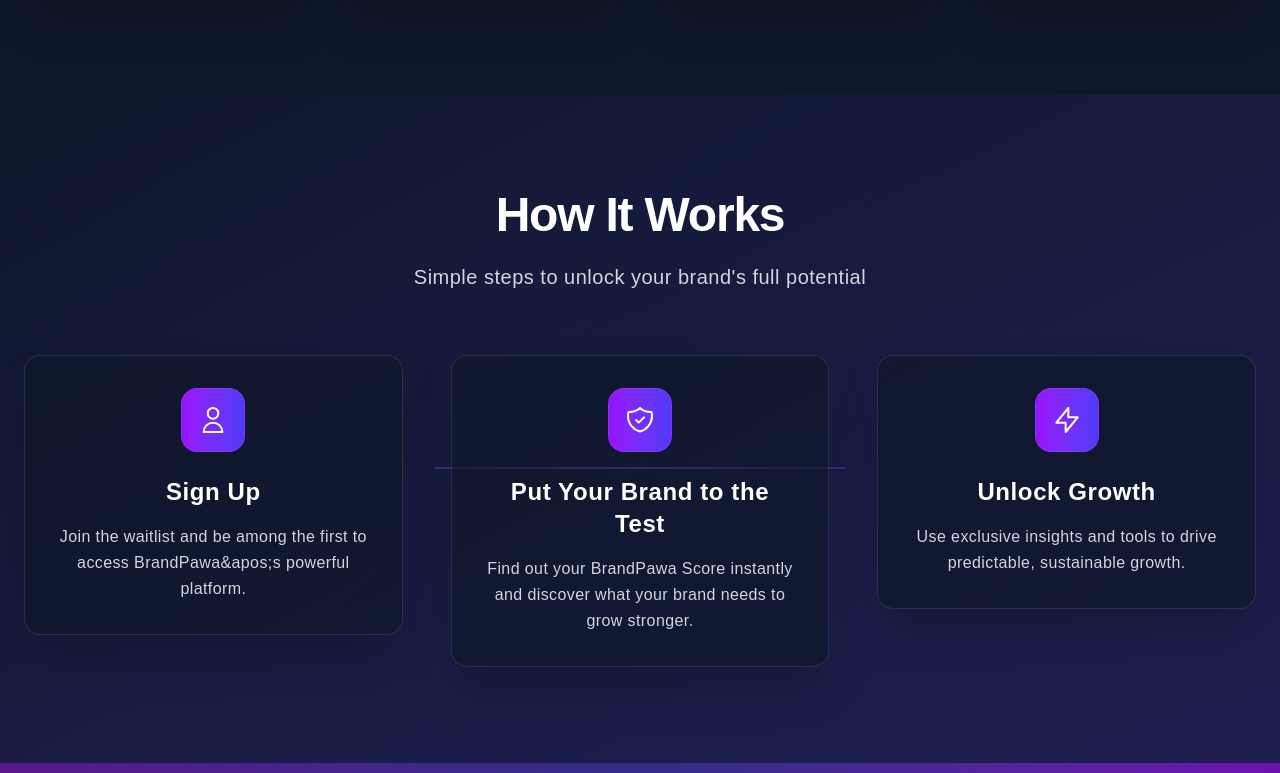
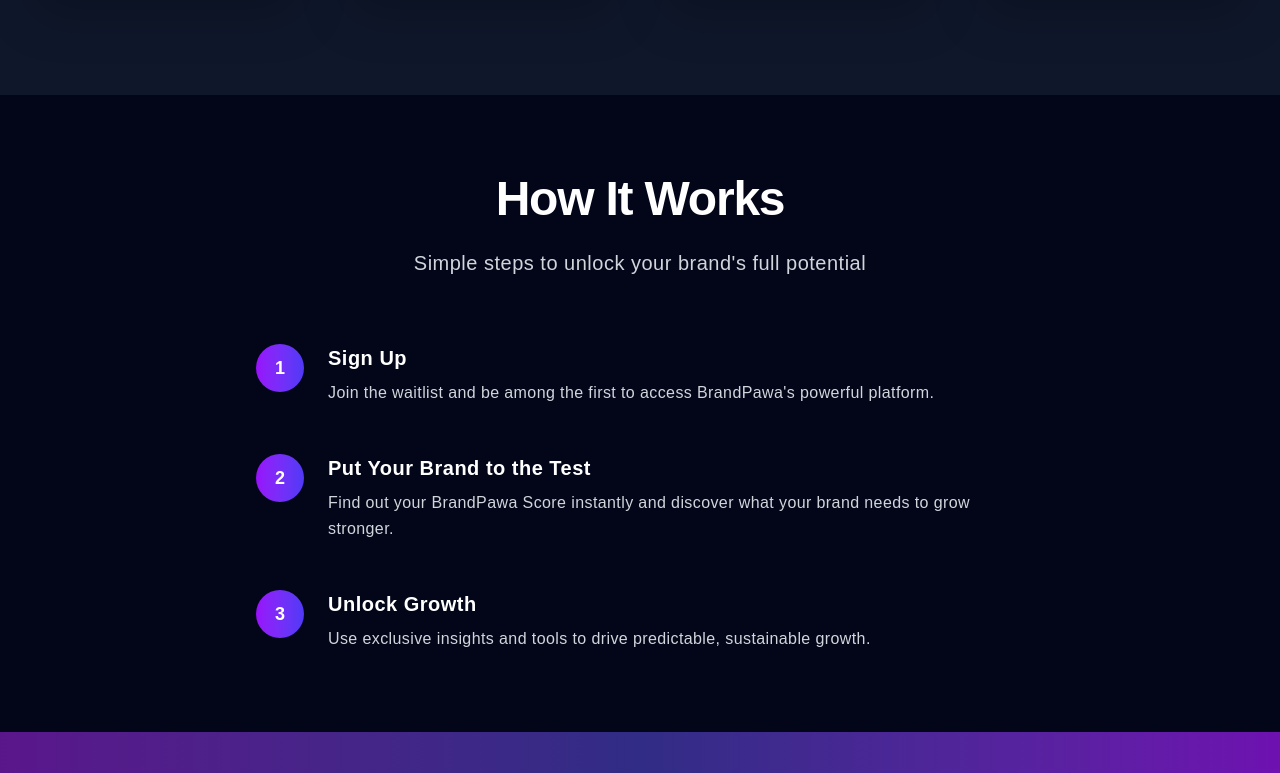
Before and after one commit to chizhinime/brand-pawa, a Next.js app: page / in a window 1280 px wide. Shown: the part 1647-2420 px from the top of the page. Built offline with nearby package versions, Linux system fonts and the light colour scheme; a web font is replaced by a local one.

Commit message:
Update index.tsx

```diff
--- a/src/pages/index.tsx
+++ b/src/pages/index.tsx
@@ -489,58 +489,53 @@
         </section>
 
         {/* How It Works Section */}
-        <section className="py-16 sm:py-24 px-4 sm:px-6 bg-gradient-to-br from-slate-900 to-indigo-900/30 relative overflow-hidden mobile-padding">
-          <div className="max-w-7xl mx-auto relative z-10">
-            <div className="text-center mb-12 sm:mb-16 animate-on-scroll">
-              <h2 className="text-2xl sm:text-3xl md:text-4xl lg:text-5xl font-black mb-4 sm:mb-6 text-white tracking-tight">
+        <section className="py-20 px-6 bg-slate-950">
+          <div className="max-w-4xl mx-auto">
+            <div className="text-center mb-16 animate-on-scroll">
+              <h2 className="text-3xl sm:text-4xl md:text-5xl font-black mb-6 text-white tracking-tight">
                 How It Works
               </h2>
-              <p className="text-lg sm:text-xl text-gray-300 max-w-2xl sm:max-w-3xl mx-auto mobile-text-lg tracking-wide">
+              <p className="text-xl text-gray-300 leading-relaxed tracking-wide max-w-2xl mx-auto">
                 Simple steps to unlock your brand&apos;s full potential
               </p>
             </div>
-            <div className="grid grid-cols-1 md:grid-cols-3 gap-8 sm:gap-12 relative">
-              {/* Mobile vertical line */}
-              <div className="hidden md:block absolute top-20 left-1/3 right-1/3 h-0.5 bg-gradient-to-r from-purple-500/30 to-indigo-500/30 transform translate-y-8">
-                <div className="w-full h-full bg-gradient-to-r from-transparent via-purple-500 to-transparent animate-pulse"></div>
+
+            <div className="space-y-12 max-w-3xl mx-auto">
+              <div className="flex items-start space-x-6 animate-on-scroll">
+                <div className="flex-shrink-0 w-12 h-12 bg-gradient-to-r from-purple-600 to-indigo-600 rounded-full flex items-center justify-center text-white font-black text-lg">
+                  1
+                </div>
+                <div>
+                  <h3 className="text-xl font-bold mb-2 text-white tracking-wide">Sign Up</h3>
+                  <p className="text-gray-300 leading-relaxed tracking-wide">
+                    Join the waitlist and be among the first to access BrandPawa&apos;s powerful platform.
+                  </p>
+                </div>
               </div>
 
-              {[
-                {
-                  step: "1",
-                  icon: <Step1Icon />,
-                  title: "Sign Up",
-                  description: "Join the waitlist and be among the first to access BrandPawa&apos;s powerful platform."
-                },
-                {
-                  step: "2",
-                  icon: <Step2Icon />,
-                  title: "Put Your Brand to the Test",
-                  description: "Find out your BrandPawa Score instantly and discover what your brand needs to grow stronger."
-                },
-                {
-                  step: "3",
-                  icon: <Step3Icon />,
-                  title: "Unlock Growth",
-                  description: "Use exclusive insights and tools to drive predictable, sustainable growth."
-                }
-              ].map((step, index) => (
-                <div
-                  key={index}
-                  className="relative text-center group animate-on-scroll"
-                  style={{animationDelay: `${index * 300}ms`}}
-                >
-                  <div className="relative z-10 bg-slate-800 rounded-xl sm:rounded-2xl p-6 sm:p-8 shadow-xl sm:shadow-2xl hover:shadow-2xl sm:hover:shadow-3xl border border-slate-700 transform hover:-translate-y-1 sm:hover:-translate-y-2 transition-all duration-500 group-hover:animate-pulse-glow glass-morphism-dark">
-                    <div className="w-12 h-12 sm:w-16 sm:h-16 bg-gradient-to-r from-purple-600 to-indigo-600 rounded-lg sm:rounded-2xl flex items-center justify-center text-white font-black text-xl sm:text-2xl mb-4 sm:mb-6 mx-auto transform group-hover:scale-110 transition-transform duration-300 border border-purple-500/30">
-                      <div className="text-white">
-                        {step.icon}
-                      </div>
-                    </div>
-                    <h3 className="font-bold text-xl sm:text-2xl mb-3 sm:mb-4 text-white tracking-wide">{step.title}</h3>
-                    <p className="text-gray-300 leading-relaxed text-sm sm:text-base tracking-wide">{step.description}</p>
-                  </div>
+              <div className="flex items-start space-x-6 animate-on-scroll">
+                <div className="flex-shrink-0 w-12 h-12 bg-gradient-to-r from-purple-600 to-indigo-600 rounded-full flex items-center justify-center text-white font-black text-lg">
+                  2
                 </div>
-              ))}
+                <div>
+                  <h3 className="text-xl font-bold mb-2 text-white tracking-wide">Put Your Brand to the Test</h3>
+                  <p className="text-gray-300 leading-relaxed tracking-wide">
+                    Find out your BrandPawa Score instantly and discover what your brand needs to grow stronger.
+                  </p>
+                </div>
+              </div>
+
+              <div className="flex items-start space-x-6 animate-on-scroll">
+                <div className="flex-shrink-0 w-12 h-12 bg-gradient-to-r from-purple-600 to-indigo-600 rounded-full flex items-center justify-center text-white font-black text-lg">
+                  3
+                </div>
+                <div>
+                  <h3 className="text-xl font-bold mb-2 text-white tracking-wide">Unlock Growth</h3>
+                  <p className="text-gray-300 leading-relaxed tracking-wide">
+                    Use exclusive insights and tools to drive predictable, sustainable growth.
+                  </p>
+                </div>
+              </div>
             </div>
           </div>
         </section>
```
